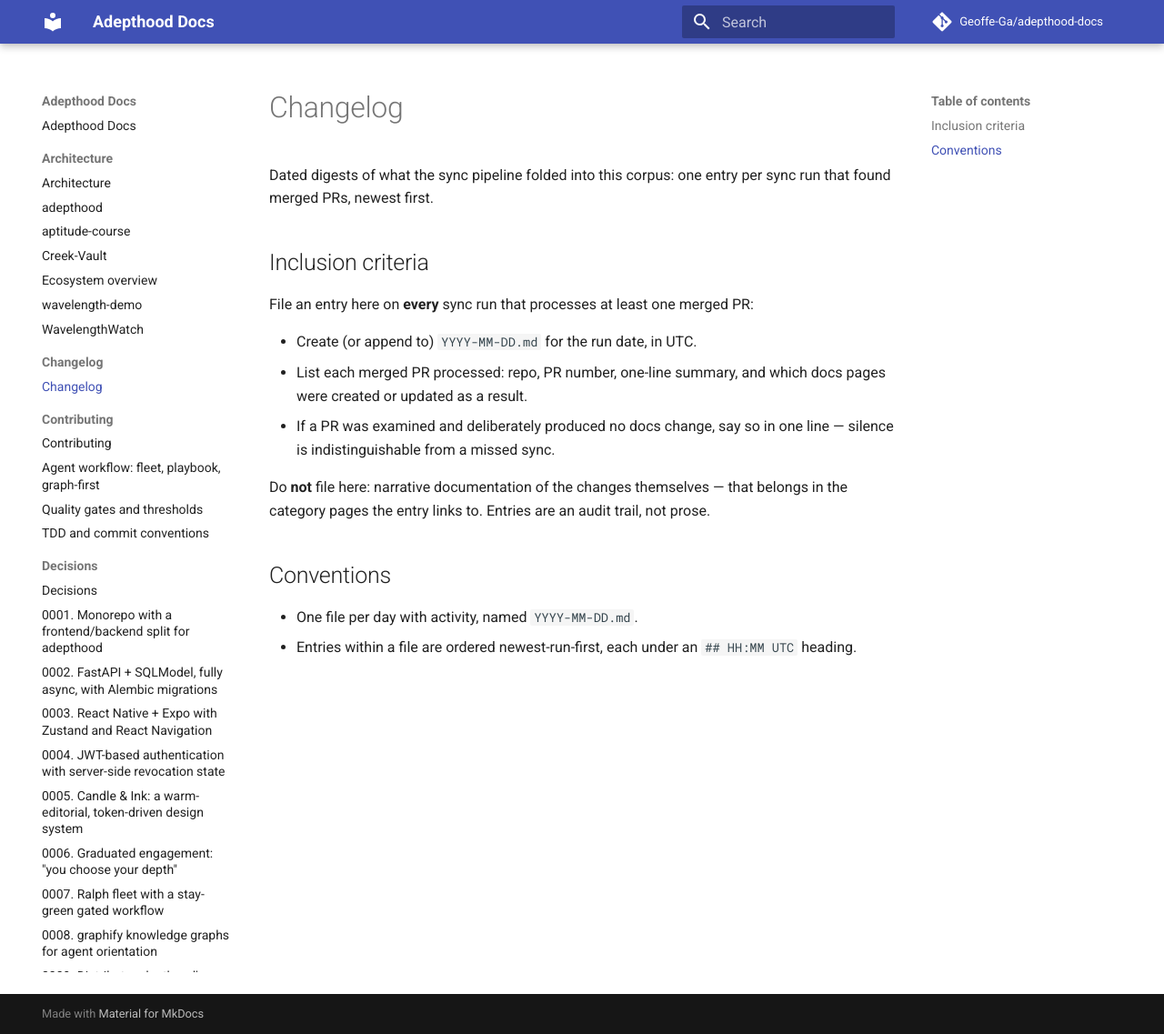
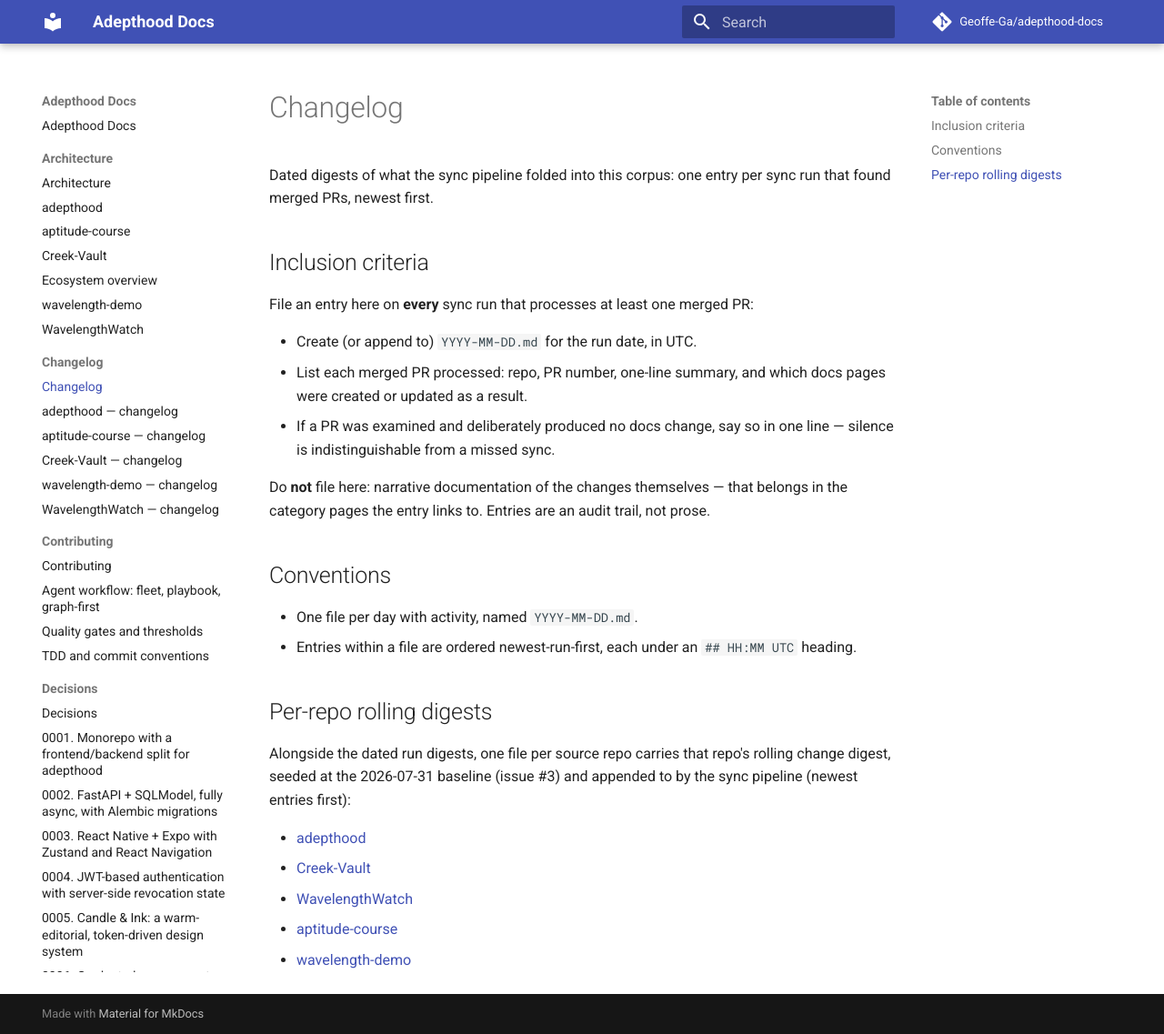
Before and after one commit to Geoffe-Ga/adepthood-docs, an MkDocs documentation site: the page built from docs/changelog/index.md, in a window 1280 px wide and 1137 px high. Shown: the whole window at 91% size. Built offline with MkDocs 1.6.1 and Material for MkDocs 9.7.7, drawn with Linux system fonts in a browser that asks for light colours; comment, search, counter and statistics services are not loaded.

Commit message:
docs(changelog): seed per-repo baseline digests as sync append targets

```diff
--- a/docs/changelog/index.md
+++ b/docs/changelog/index.md
@@ -23,3 +23,15 @@ trail, not prose.
 - One file per day with activity, named `YYYY-MM-DD.md`.
 - Entries within a file are ordered newest-run-first, each under an
   `## HH:MM UTC` heading.
+
+## Per-repo rolling digests
+
+Alongside the dated run digests, one file per source repo carries that
+repo's rolling change digest, seeded at the 2026-07-31 baseline (issue #3)
+and appended to by the sync pipeline (newest entries first):
+
+- [adepthood](adepthood.md)
+- [Creek-Vault](creek-vault.md)
+- [WavelengthWatch](wavelengthwatch.md)
+- [aptitude-course](aptitude-course.md)
+- [wavelength-demo](wavelength-demo.md)
```
Also changed, not shown: docs/changelog/adepthood.md (added, +16 -0 lines), docs/changelog/aptitude-course.md (added, +16 -0 lines), docs/changelog/creek-vault.md (added, +16 -0 lines), docs/changelog/wavelength-demo.md (added, +15 -0 lines), docs/changelog/wavelengthwatch.md (added, +15 -0 lines).
